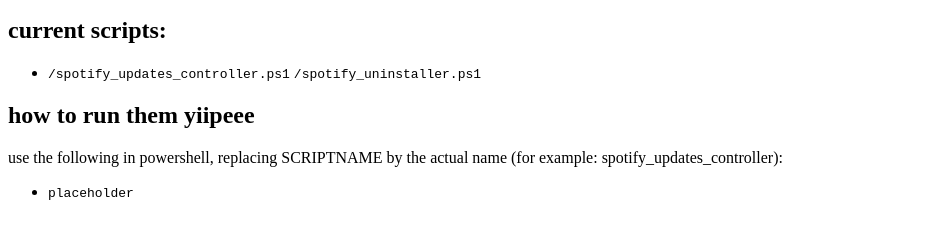
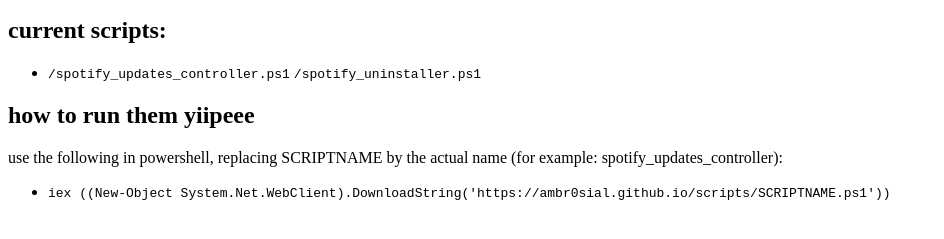
Before and after one commit to ambr0sial/ambr0sial.github.io, a plain HTML site: page index.html in a window 1280 px wide. Shown: the part 87-326 px from the top of the page, without its empty margins (0-944 px from the left). Drawn offline with Linux system fonts and the light colour scheme; a script that the page names is missing.

Commit message:
ASH - Scripts

```diff
--- a/index.html
+++ b/index.html
@@ -13,6 +13,7 @@
 <ul>
     <li>
         <code>/spotify_updates_controller.ps1</code>
+
         <code>/spotify_uninstaller.ps1</code>
     </li>
 </ul>
@@ -20,6 +21,6 @@
 <p>use the following in powershell, replacing SCRIPTNAME by the actual name (for example: spotify_updates_controller):</p>
 <ul>
     <li>
-        <code>placeholder</code>
+        <code>iex ((New-Object System.Net.WebClient).DownloadString('https://ambr0sial.github.io/scripts/SCRIPTNAME.ps1'))</code>
     </li>
 </ul>
```
